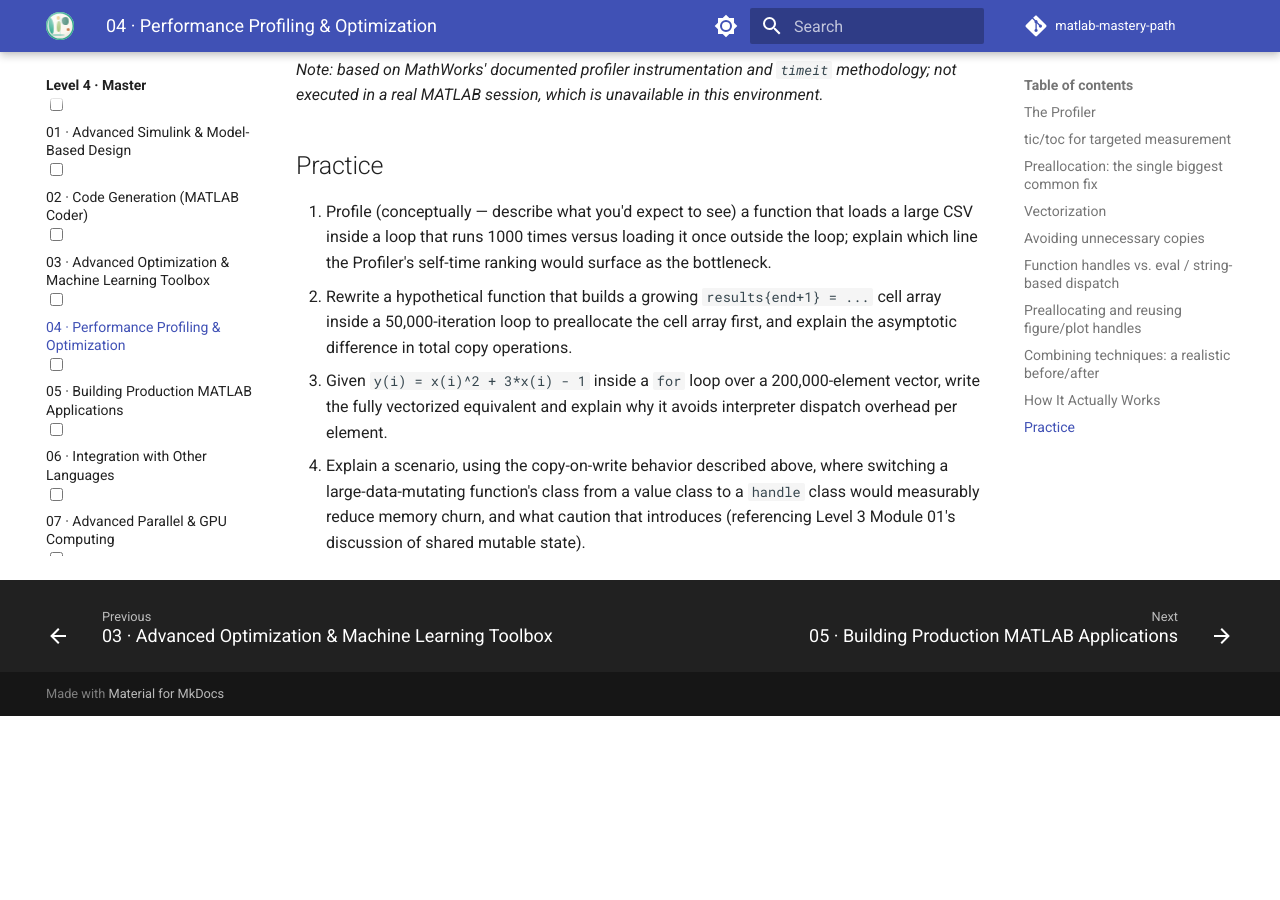
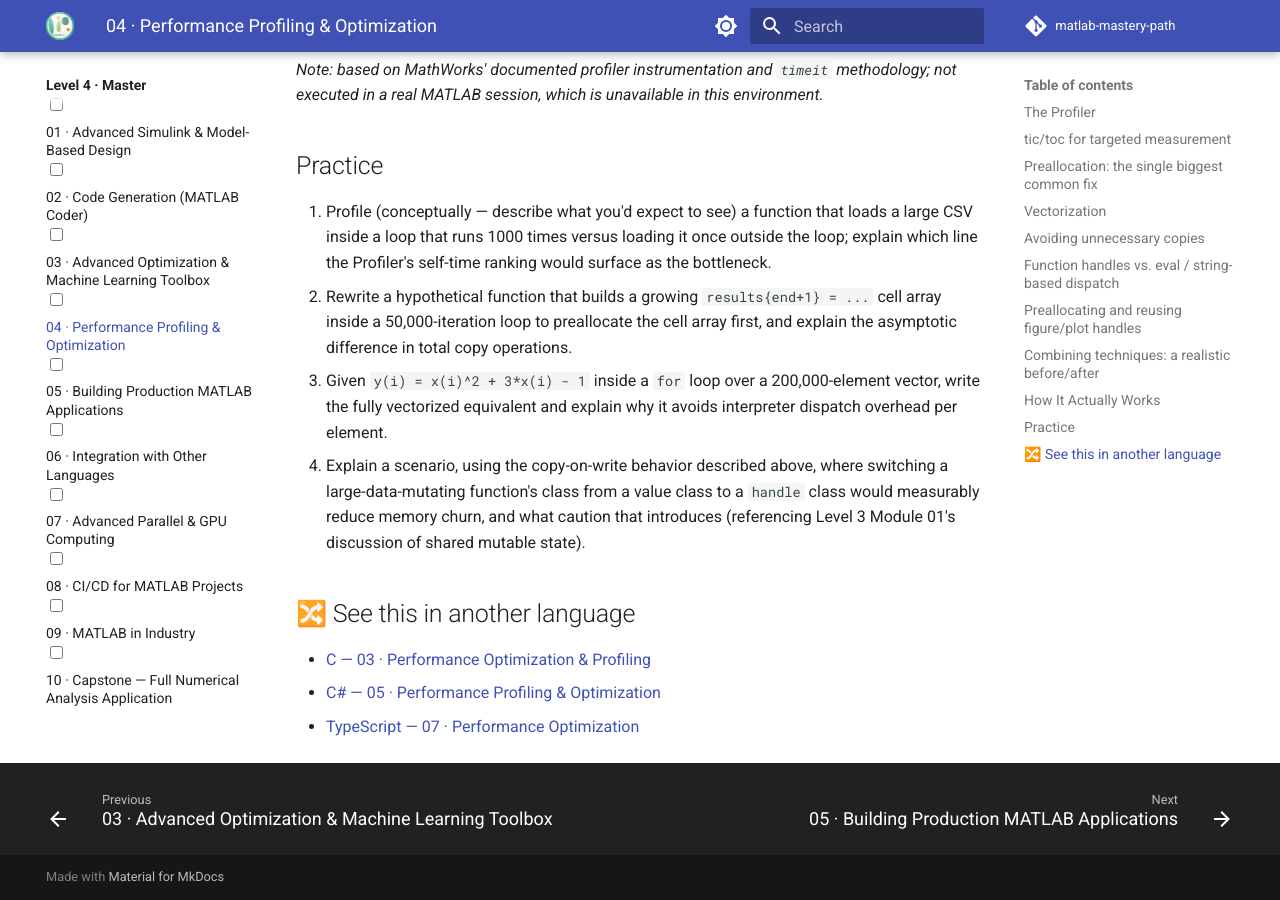
Before and after one commit to SIGILIPELLI/matlab-mastery-path, an MkDocs documentation site: the page built from docs/level-4/04-performance-profiling.md, in a window 1280 px wide and 900 px high, scrolled down 5342 px. Built offline with MkDocs 1.6.1 and Material for MkDocs 9.7.7, drawn with Linux system fonts in a browser that asks for light colours; comment, search, counter and statistics services are not loaded; before the commit the page ends 6058 px from its top, so only the background shows below that.

Commit message:
Extend cross-linking: Level 2-4 language comparisons + cross-track related lessons
- Language-track sites (python/java/javascript/etc.) now cross-link Level
  2-4 lessons by topic (not just Level 1), matched via keyword overlap
  rather than lesson number since curricula diverge past Level 1.
- The other 44 sites (cloud/testing/leadership/data/embedded/etc.) now get
  a "Related lessons on other tracks" section wherever a genuinely
  on-topic match exists elsewhere in the network — no forced/generic
  matches, so many pages intentionally have none.

Co-Authored-By: Claude Sonnet 5 <noreply@anthropic.com>

```diff
--- a/docs/level-3/01-oop-matlab.md
+++ b/docs/level-3/01-oop-matlab.md
@@ -307,3 +307,7 @@ and method-resolution order; not executed in MATLAB itself.*
   `Static` methods give MATLAB the standard OOP toolkit, used when a
   problem genuinely has shared behavior across related types rather than
   as a default way to organize any data.
+
+## 🔀 See this in another language
+
+- [Swift — 09 · Protocol-Oriented Programming](https://sigilipelli.github.io/swift-mastery-path/level-3/09-protocol-oriented-programming/)
--- a/docs/level-4/04-performance-profiling.md
+++ b/docs/level-4/04-performance-profiling.md
@@ -295,3 +295,9 @@ unavailable in this environment.*
    class to a `handle` class would measurably reduce memory churn, and
    what caution that introduces (referencing Level 3 Module 01's
    discussion of shared mutable state).
+
+## 🔀 See this in another language
+
+- [C — 03 · Performance Optimization & Profiling](https://sigilipelli.github.io/c-mastery-path/level-4/03-performance-profiling/)
+- [C# — 05 · Performance Profiling & Optimization](https://sigilipelli.github.io/csharp-mastery-path/level-4/05-performance-profiling/)
+- [TypeScript — 07 · Performance Optimization](https://sigilipelli.github.io/typescript-mastery-path/level-4/07-performance-optimization/)
```
Also changed, not shown: docs/level-2/04-robust-functions.md (+4 -0 lines), docs/level-4/06-integration-other-languages.md (+4 -0 lines).
